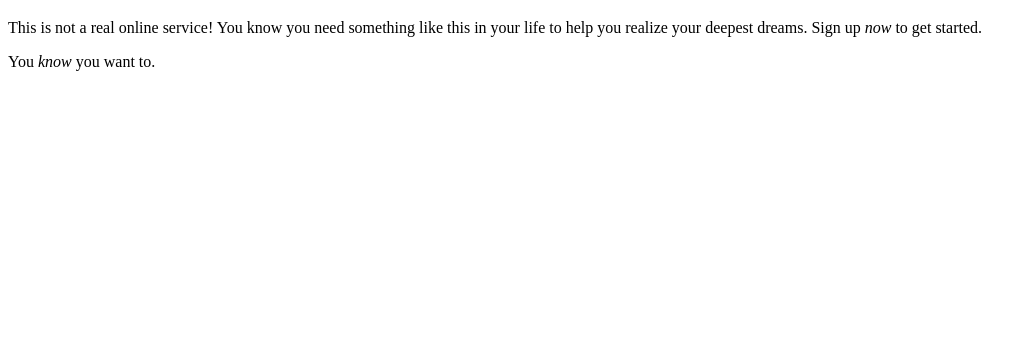
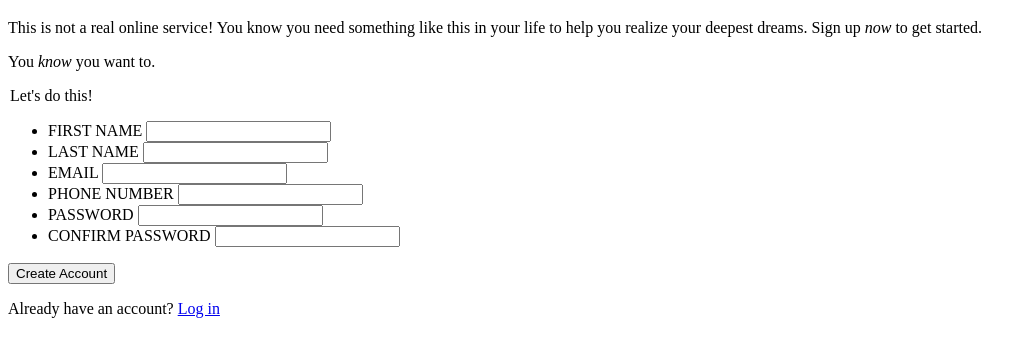
Before and after one commit to c-yip/Sign-Up-Form, a plain HTML site: page index.html in a window 1280 px wide. Shown: the part 61-418 px from the top of the page, without its empty margins (0-1036 px from the left). Drawn offline with Linux system fonts and the light colour scheme.

Commit message:
Add content to form.

```diff
--- a/index.html
+++ b/index.html
@@ -16,5 +16,45 @@
         <p>This is not a real online service! You know you need something like this in your life to help you realize your deepest dreams. Sign up <em>now</em> to get started.</p>
         <p>You <em>know</em> you want to.</p>
     </div>
+
+    <form action="/my-handling-form-page" method="post">
+        <legend>Let's do this!</legend>
+
+        <ul>
+            <li>
+                <label for="first_name">FIRST NAME</label>
+                <input type="text" id="first_name" name="user_first_name">
+            </li>
+
+            <li>
+                <label for="last_name">LAST NAME</label>
+                <input type="text" name="last_name" id="user_last_name">
+            </li>
+
+            <li>
+                <label for="email">EMAIL</label>
+                <input type="email" name="user_email" id="email">
+            </li>
+
+            <li>
+                <label for="phone">PHONE NUMBER</label>
+                <input type="number" name="user_phone" id="phone">
+            </li>
+
+            <li>
+                <label for="password">PASSWORD</label>
+                <input type="password" name="user_password" id="password">
+            </li>
+
+            <li>
+                <label for="password_confirm">CONFIRM PASSWORD</label>
+                <input type="password" name="password_confirm" id="password_confirm">
+            </li>
+        </ul>
+
+        <button type="submit">Create Account</button>
+
+        <p>Already have an account? <span><a href="https://github.com/c-yip">Log in</a></span></p>
+    </form>
 </body>
 </html>
```
Also changed, not shown: 1 other file.
